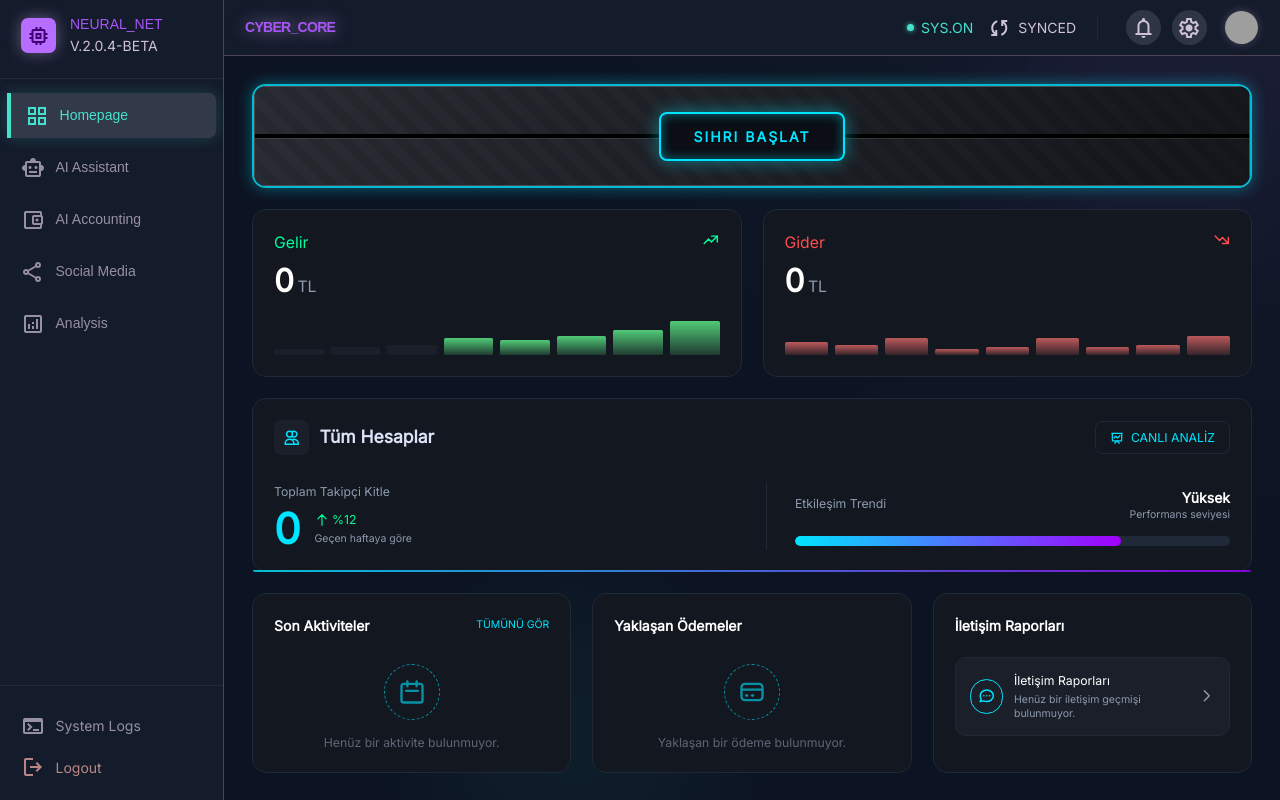
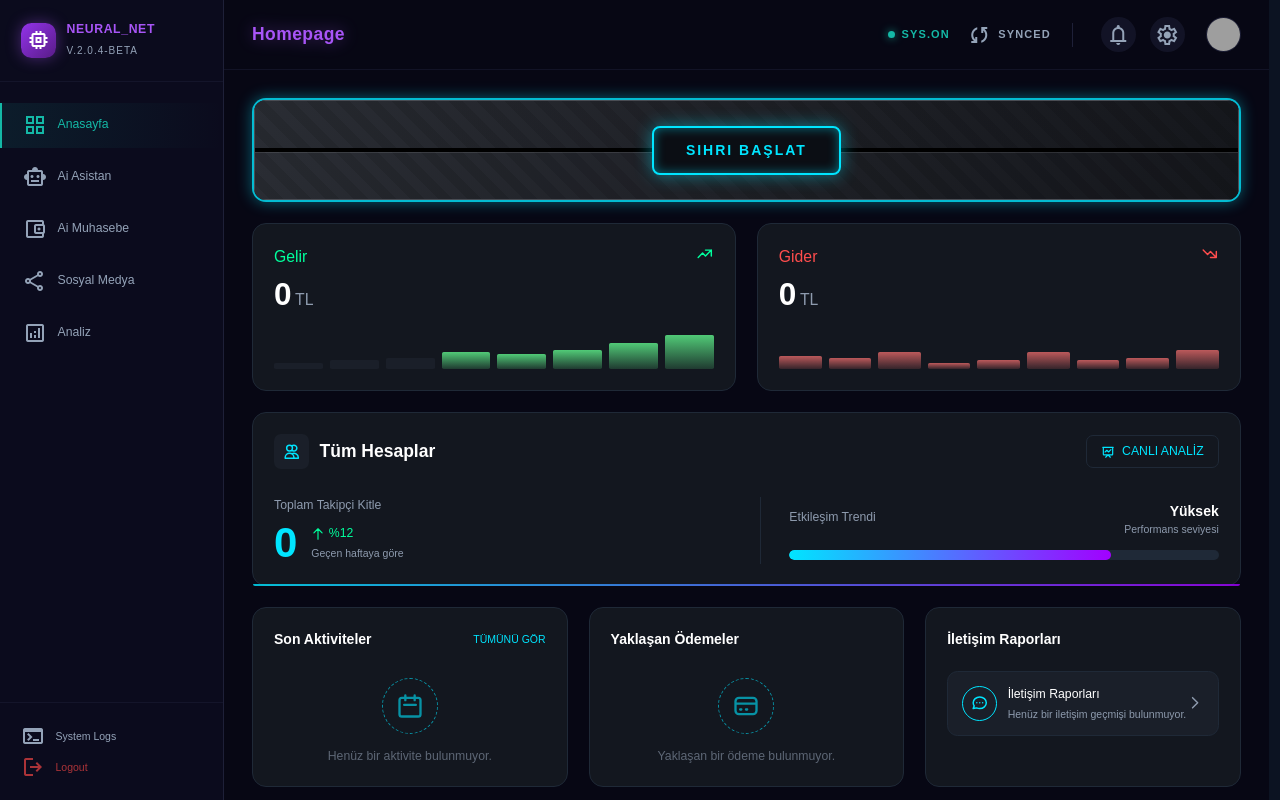
Before and after one commit to cicicarscom-pixel/flowweb, a Next.js app: page / in a window 1280 px wide. Built offline with nearby package versions, Linux system fonts and the light colour scheme; grey boxes are pictures that could not be loaded.

Commit message:
style: Match global layout sidebar and header to the dark Neural Net design reference

```diff
--- a/src/app/(dashboard)/layout.tsx
+++ b/src/app/(dashboard)/layout.tsx
@@ -7,12 +7,9 @@ export default function DashboardLayout({
   children: React.ReactNode;
 }) {
   return (
-    <div className="bg-background text-on-background min-h-screen flex overflow-hidden">
+    <div className="bg-[#070714] text-white min-h-screen flex overflow-hidden font-sans">
       <Sidebar />
-      <div className="flex-1 flex flex-col h-screen overflow-hidden bg-[radial-gradient(ellipse_at_top_right,_var(--tw-gradient-stops))] from-surface-container-low via-background to-background relative">
-        <div className="absolute top-[-10%] right-[-5%] w-96 h-96 bg-primary opacity-5 rounded-full blur-3xl pointer-events-none"></div>
-        <div className="absolute bottom-[-10%] left-[20%] w-80 h-80 bg-secondary opacity-5 rounded-full blur-3xl pointer-events-none"></div>
-
+      <div className="flex-1 flex flex-col h-screen overflow-hidden relative">
         <Header />
 
         <main className="flex-1 overflow-y-auto relative z-0">
--- a/src/components/layout/Header.tsx
+++ b/src/components/layout/Header.tsx
@@ -5,43 +5,44 @@ import { usePathname } from "next/navigation";
 export default function Header() {
   const pathname = usePathname();
 
-  let pageTitle = "CYBER_CORE";
-  if (pathname.includes("ai-asistan")) pageTitle = "AI Asistan";
-  if (pathname.includes("ai-muhasebe")) pageTitle = "AI Muhasebe";
+  let pageTitle = "Homepage";
+  if (pathname === "/") pageTitle = "Homepage";
+  if (pathname.includes("ai-asistan")) pageTitle = "Ai Asistan";
+  if (pathname.includes("ai-muhasebe")) pageTitle = "Ai Muhasebe";
   if (pathname.includes("sosyal-medya")) pageTitle = "Sosyal Medya";
   if (pathname.includes("analiz")) pageTitle = "Analiz";
 
   return (
-    <header className="bg-surface text-primary font-headline-md text-headline-md font-label-sm text-label-sm docked full-width top-0 bg-surface-container-low border-b border-outline-variant flat no shadows flex justify-between items-center w-full px-6 h-16 shrink-0 z-10 glass-card">
+    <header className="h-20 flex items-center justify-between px-8 border-b border-[#1e2038]/50 bg-[#070714] flex-shrink-0">
       <div className="flex items-center gap-4">
-        <button className="md:hidden text-on-surface-variant hover:text-primary transition-colors">
+        <button className="md:hidden text-[#94a3b8] hover:text-white transition-colors">
           <span className="material-symbols-outlined">menu</span>
         </button>
-        <div className="font-headline-lg text-headline-lg font-black tracking-tighter text-primary drop-shadow-[0_0_8px_rgba(221,183,255,0.6)] hidden md:block">
+        <h1 className="text-xl font-bold tracking-wide text-[#a855f7] drop-shadow-[0_0_8px_rgba(168,85,247,0.4)] hidden md:block">
           {pageTitle}
-        </div>
+        </h1>
       </div>
       <div className="flex items-center gap-6">
         {/* Status Indicators */}
-        <div className="hidden lg:flex items-center gap-4 border-r border-outline-variant/30 pr-6 mr-2">
+        <div className="hidden lg:flex items-center gap-5 border-r border-[#1e2038] pr-6 mr-2">
           <div className="flex items-center gap-2">
-            <div className="w-2 h-2 rounded-full bg-secondary shadow-[0_0_5px_rgba(68,226,205,0.8)] animate-pulse"></div>
-            <span className="font-code-sm text-code-sm text-secondary">SYS.ON</span>
+            <div className="w-2 h-2 rounded-full bg-[#14b8a6] shadow-[0_0_8px_rgba(20,184,166,0.8)] animate-pulse"></div>
+            <span className="text-[11px] font-bold tracking-widest text-[#14b8a6]">SYS.ON</span>
           </div>
-          <div className="flex items-center gap-2">
-            <span className="material-symbols-outlined text-[16px] text-on-surface-variant">sync</span>
-            <span className="font-code-sm text-code-sm text-on-surface-variant">SYNCED</span>
+          <div className="flex items-center gap-2 text-[#94a3b8]">
+            <span className="material-symbols-outlined text-[16px]">sync</span>
+            <span className="text-[11px] font-bold tracking-widest">SYNCED</span>
           </div>
         </div>
         {/* Trailing Actions */}
-        <div className="flex items-center gap-3">
-          <button className="w-10 h-10 rounded-full flex items-center justify-center bg-surface-variant text-on-surface-variant hover:text-secondary hover:bg-surface-container-highest transition-colors active:scale-95">
-            <span className="material-symbols-outlined">notifications</span>
+        <div className="flex items-center gap-4">
+          <button className="w-10 h-10 rounded-full flex items-center justify-center bg-[#1e2038]/50 text-[#94a3b8] hover:text-white hover:bg-[#1e2038] transition-colors">
+            <span className="material-symbols-outlined text-[20px]">notifications</span>
           </button>
-          <button className="w-10 h-10 rounded-full flex items-center justify-center bg-surface-variant text-on-surface-variant hover:text-secondary hover:bg-surface-container-highest transition-colors active:scale-95">
-            <span className="material-symbols-outlined">settings</span>
+          <button className="w-10 h-10 rounded-full flex items-center justify-center bg-[#1e2038]/50 text-[#94a3b8] hover:text-white hover:bg-[#1e2038] transition-colors">
+            <span className="material-symbols-outlined text-[20px]">settings</span>
           </button>
-          <div className="w-10 h-10 rounded-full overflow-hidden border border-outline-variant/50 ml-2 shadow-[0_0_8px_rgba(221,183,255,0.2)]">
+          <div className="w-10 h-10 rounded-full overflow-hidden border border-[#1e2038] ml-2">
             <img
               alt="User profile"
               className="w-full h-full object-cover"
--- a/src/components/layout/Sidebar.tsx
+++ b/src/components/layout/Sidebar.tsx
@@ -7,57 +7,57 @@ export default function Sidebar() {
   const pathname = usePathname();
 
   const links = [
-    { href: "/", label: "Homepage", icon: "grid_view" },
-    { href: "/ai-asistan", label: "AI Assistant", icon: "smart_toy" },
-    { href: "/ai-muhasebe", label: "AI Accounting", icon: "account_balance_wallet" },
-    { href: "/sosyal-medya", label: "Social Media", icon: "share" },
-    { href: "/analiz", label: "Analysis", icon: "analytics" },
+    { href: "/", label: "Anasayfa", icon: "grid_view" },
+    { href: "/ai-asistan", label: "Ai Asistan", icon: "smart_toy" },
+    { href: "/ai-muhasebe", label: "Ai Muhasebe", icon: "account_balance_wallet" },
+    { href: "/sosyal-medya", label: "Sosyal Medya", icon: "share" },
+    { href: "/analiz", label: "Analiz", icon: "analytics" },
   ];
 
   return (
-    <aside className="bg-surface-container text-primary font-label-sm text-label-sm font-headline-md text-headline-md docked left h-screen w-64 bg-surface-container-low border-r border-outline-variant flat no shadows flex flex-col h-full py-container-padding hidden md:flex shrink-0">
-      {/* Header */}
-      <div className="px-6 pb-6 border-b border-outline-variant/30 flex items-center gap-4">
-        <div className="w-10 h-10 rounded-lg bg-primary-container flex items-center justify-center shadow-[0_0_15px_rgba(221,183,255,0.4)]">
-          <span className="material-symbols-outlined text-on-primary-container">memory</span>
+    <aside className="w-64 h-screen bg-[#0b0b1d] border-r border-[#1e2038] flex flex-col shrink-0">
+      {/* Header / Logo */}
+      <div className="px-6 py-6 border-b border-[#1e2038]/50 flex items-center gap-3">
+        <div className="w-10 h-10 rounded-xl bg-gradient-to-br from-purple-600 to-purple-900 flex items-center justify-center shadow-[0_0_15px_rgba(168,85,247,0.4)]">
+          <span className="material-symbols-outlined text-white text-[20px]">memory</span>
         </div>
         <div>
-          <h2 className="font-headline-md text-headline-md text-primary">NEURAL_NET</h2>
-          <span className="font-code-sm text-code-sm text-on-surface-variant">V.2.0.4-BETA</span>
+          <h2 className="font-bold text-[#a855f7] tracking-wider text-sm">NEURAL_NET</h2>
+          <span className="text-[#94a3b8] text-[10px] tracking-widest">V.2.0.4-BETA</span>
         </div>
       </div>
 
       {/* Main Navigation */}
-      <nav className="flex-1 py-4 flex flex-col gap-2">
+      <nav className="flex-1 py-6 flex flex-col gap-2">
         {links.map((link) => {
           const isActive = pathname === link.href || (link.href !== '/' && pathname.startsWith(link.href));
           return (
             <Link
               key={link.href}
               href={link.href}
-              className={`flex items-center gap-element-gap px-4 py-3 transition-all duration-200 active:translate-x-1 mx-2 rounded-r-lg ${
+              className={`flex items-center gap-3 px-6 py-3 transition-all duration-200 ${
                 isActive
-                  ? "bg-surface-bright text-secondary border-l-4 border-secondary shadow-[0_0_15px_rgba(68,226,205,0.2)]"
-                  : "text-on-surface-variant opacity-70 hover:bg-surface-container-high hover:text-primary"
+                  ? "bg-gradient-to-r from-[#14b8a6]/10 to-transparent text-[#14b8a6] border-l-2 border-[#14b8a6]"
+                  : "text-[#94a3b8] hover:bg-[#1e2038]/50 hover:text-white border-l-2 border-transparent"
               }`}
             >
-              <span className="material-symbols-outlined">{link.icon}</span>
-              <span>{link.label}</span>
+              <span className="material-symbols-outlined text-[20px]">{link.icon}</span>
+              <span className="text-sm font-medium">{link.label}</span>
             </Link>
           );
         })}
       </nav>
 
       {/* Footer */}
-      <div className="px-6 pt-4 border-t border-outline-variant/30 flex flex-col gap-4">
-        <div className="flex flex-col gap-1 mt-2">
-          <a className="flex items-center gap-3 text-on-surface-variant opacity-70 hover:text-primary transition-colors py-2" href="#">
+      <div className="px-6 py-6 border-t border-[#1e2038]/50 flex flex-col gap-4">
+        <div className="flex flex-col gap-2">
+          <a className="flex items-center gap-3 text-[#94a3b8] hover:text-white transition-colors" href="#">
             <span className="material-symbols-outlined text-[18px]">terminal</span>
-            <span className="font-code-sm text-code-sm">System Logs</span>
+            <span className="text-xs font-medium">System Logs</span>
           </a>
-          <a className="flex items-center gap-3 text-error opacity-70 hover:opacity-100 transition-opacity py-2" href="#">
+          <a className="flex items-center gap-3 text-[#ef4444]/70 hover:text-[#ef4444] transition-colors" href="#">
             <span className="material-symbols-outlined text-[18px]">logout</span>
-            <span className="font-code-sm text-code-sm">Logout</span>
+            <span className="text-xs font-medium">Logout</span>
           </a>
         </div>
       </div>
```
